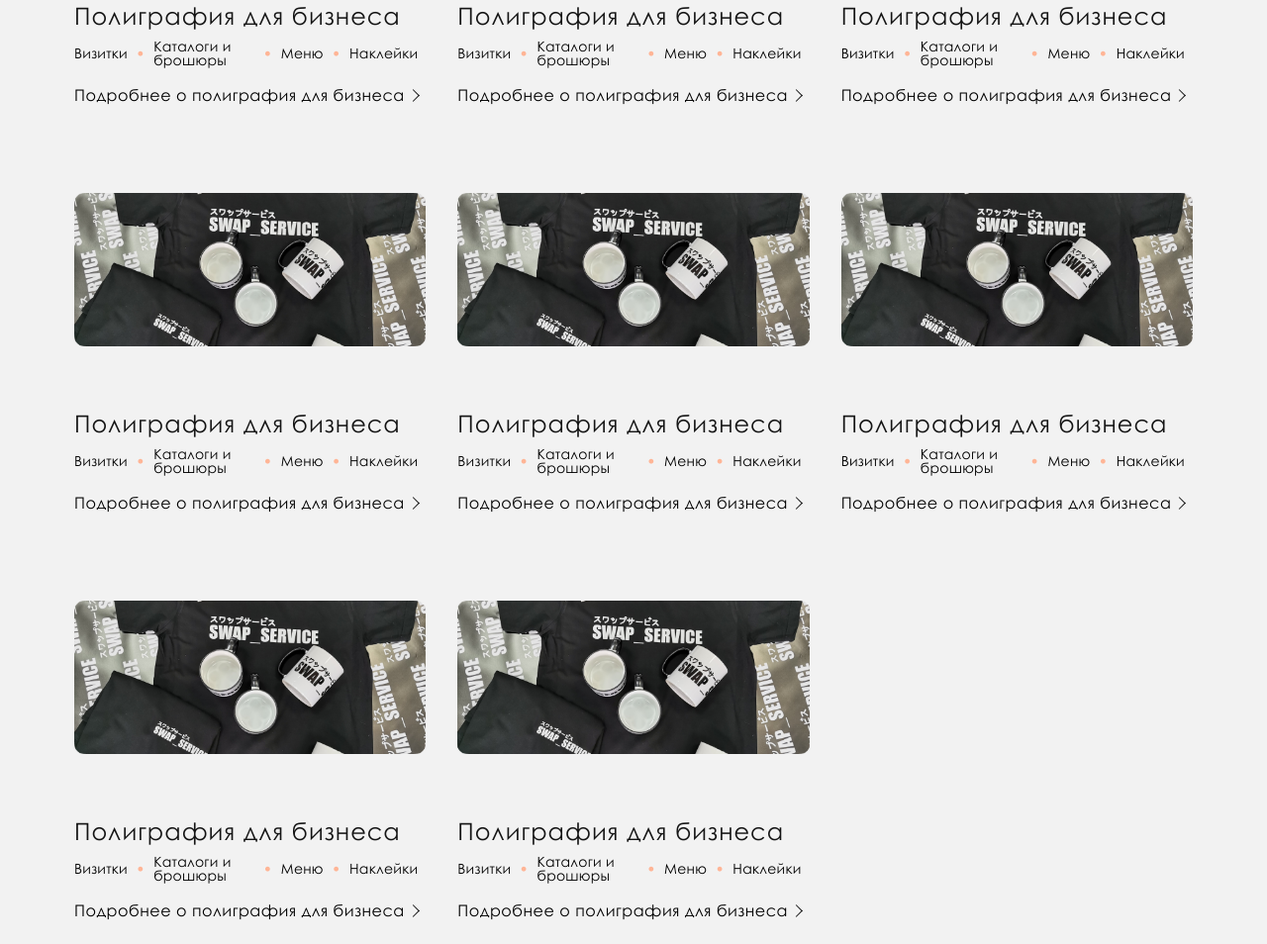
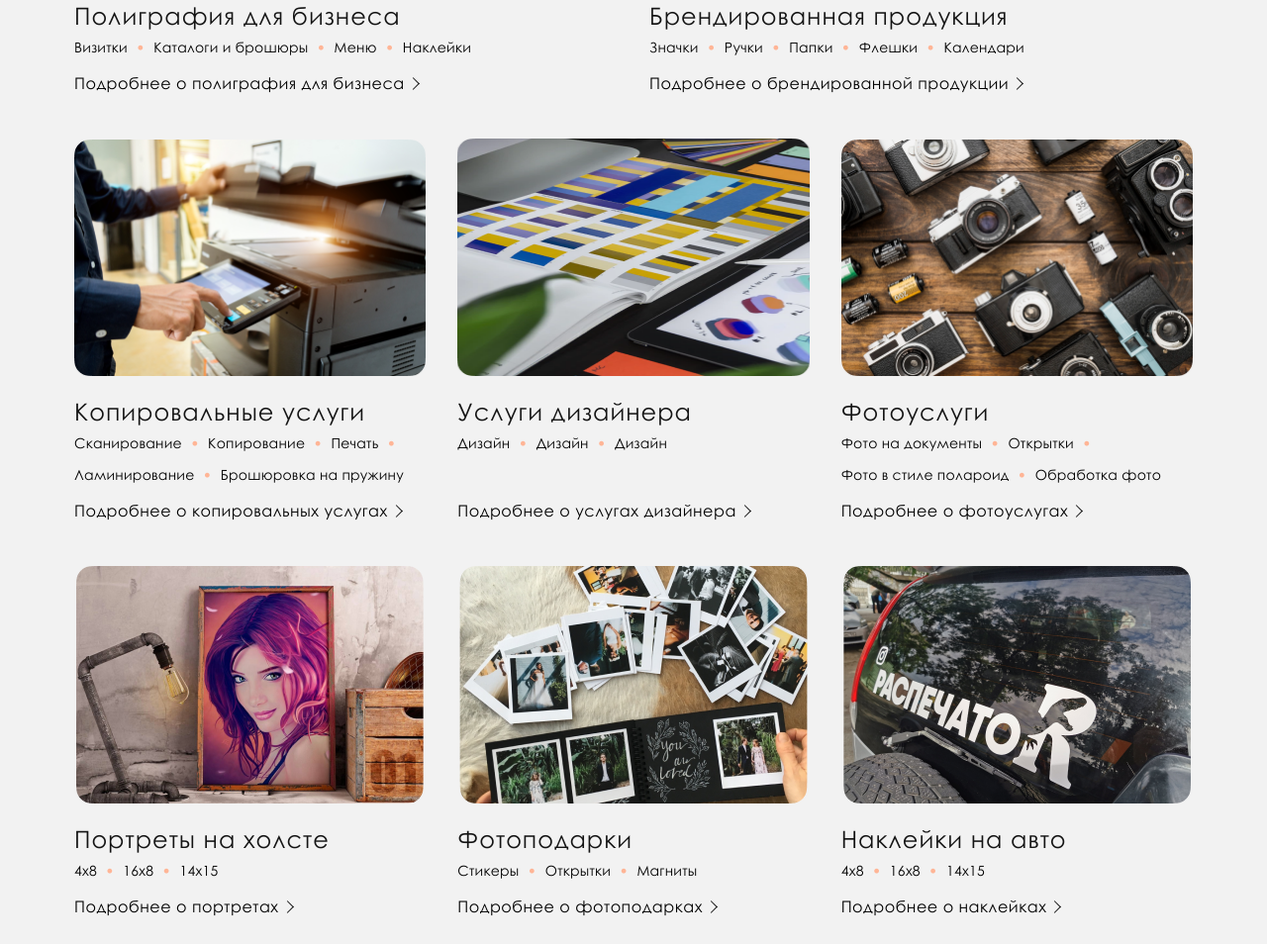
Before and after one commit to bodyguarder/project_1, a website: page app/index.html in a window 1280 px wide. Shown: the part 1158-2112 px from the top of the page at 99% size. Drawn offline with nearby package versions, Linux system fonts and the light colour scheme; files that its build step writes are made by us from their sources; files whose address does not match are found by name.

Commit message:
finished products-section

```diff
--- a/app/index.html
+++ b/app/index.html
@@ -88,7 +88,8 @@
 
         <ul class="products-section__card-list">
           <li class="products-section__card-item products-card">
-            <a class="products-card__link" href="#">
+            <a class="products-card__link"
+              style="background-image: url('../images/components/products-card/buisness-card.png');" href="#">
               <span class="sr-only">ссылка на услугу и товар</span>
             </a>
 
@@ -124,253 +125,254 @@
           </li>
 
           <li class="products-section__card-item products-card">
-            <a class="products-card__link" href="#">
+            <a class="products-card__link"
+              style="background-image: url('../images/components/products-card/buisness-card.png');" href="#">
               <span class="sr-only">ссылка на услугу и товар</span>
             </a>
 
-            <h3 class="products-card__title">Полиграфия для бизнеса</h3>
+            <h3 class="products-card__title">Брендированная продукция</h3>
 
             <a class="products-card__sublink" href="#">Подробнее
               <span class="arrows__right"></span>
             </a>
 
-            <a class="products-card__link-title" href="#">Полиграфия для бизнеса</a>
+            <a class="products-card__link-title" href="#">Брендированная продукция</a>
 
             <ul class="products-card__link-list">
               <li class="products-card__link-item">
-                <a class="products-card__product-link" href="#">Визитки</a>
+                <a class="products-card__product-link" href="#">Значки</a>
               </li>
 
               <li class="products-card__link-item">
-                <a class="products-card__product-link" href="#">Каталоги и брошюры</a>
+                <a class="products-card__product-link" href="#">Ручки</a>
               </li>
 
               <li class="products-card__link-item">
-                <a class="products-card__product-link" href="#">Меню</a>
+                <a class="products-card__product-link" href="#">Папки</a>
               </li>
 
               <li class="products-card__link-item">
-                <a class="products-card__product-link" href="#">Наклейки</a>
+                <a class="products-card__product-link" href="#">Флешки</a>
+              </li>
+
+              <li class="products-card__link-item">
+                <a class="products-card__product-link" href="#">Календари</a>
               </li>
             </ul>
 
-            <a class="products-card__link-more" href="#">Подробнее о полиграфия для бизнеса
+            <a class="products-card__link-more" href="#">Подробнее о брендированной продукции
+              <span class="arrows__right"></span>
+            </a>
+          </li>
+        </ul>
+
+        <ul class="products-section__card-list products-section__card-list--sublist">
+          <li class="products-section__card-item products-card">
+            <a class="products-card__link"
+              style="background-image: url('../images/components/products-card/copy-service.png');" href="#">
+              <span class="sr-only">ссылка на услугу и товар</span>
+            </a>
+
+            <h3 class="products-card__title">Копировальные услуги</h3>
+
+            <a class="products-card__sublink" href="#">Подробнее
+              <span class="arrows__right"></span>
+            </a>
+
+            <a class="products-card__link-title" href="#">Копировальные услуги</a>
+
+            <ul class="products-card__link-list">
+              <li class="products-card__link-item">
+                <a class="products-card__product-link" href="#">Сканирование</a>
+              </li>
+
+              <li class="products-card__link-item">
+                <a class="products-card__product-link" href="#">Копирование</a>
+              </li>
+
+              <li class="products-card__link-item">
+                <a class="products-card__product-link" href="#">Печать</a>
+              </li>
+
+              <li class="products-card__link-item">
+                <a class="products-card__product-link" href="#">Ламинирование</a>
+              </li>
+
+              <li class="products-card__link-item">
+                <a class="products-card__product-link" href="#">Брошюровка на пружину</a>
+              </li>
+            </ul>
+
+            <a class="products-card__link-more" href="#">Подробнее о копировальных услугах
               <span class="arrows__right"></span>
             </a>
           </li>
 
           <li class="products-section__card-item products-card">
-            <a class="products-card__link" href="#">
+            <a class="products-card__link"
+              style="background-image: url('../images/components/products-card/designer-service.png');" href="#">
               <span class="sr-only">ссылка на услугу и товар</span>
             </a>
 
-            <h3 class="products-card__title">Полиграфия для бизнеса</h3>
+            <h3 class="products-card__title">Услуги дизайнера</h3>
 
             <a class="products-card__sublink" href="#">Подробнее
               <span class="arrows__right"></span>
             </a>
 
-            <a class="products-card__link-title" href="#">Полиграфия для бизнеса</a>
+            <a class="products-card__link-title" href="#">Услуги дизайнера</a>
 
             <ul class="products-card__link-list">
               <li class="products-card__link-item">
-                <a class="products-card__product-link" href="#">Визитки</a>
+                <a class="products-card__product-link" href="#">Дизайн</a>
               </li>
 
               <li class="products-card__link-item">
-                <a class="products-card__product-link" href="#">Каталоги и брошюры</a>
+                <a class="products-card__product-link" href="#">Дизайн</a>
               </li>
 
               <li class="products-card__link-item">
-                <a class="products-card__product-link" href="#">Меню</a>
-              </li>
-
-              <li class="products-card__link-item">
-                <a class="products-card__product-link" href="#">Наклейки</a>
+                <a class="products-card__product-link" href="#">Дизайн</a>
               </li>
             </ul>
 
-            <a class="products-card__link-more" href="#">Подробнее о полиграфия для бизнеса
+            <a class="products-card__link-more" href="#">Подробнее о услугах дизайнера
               <span class="arrows__right"></span>
             </a>
           </li>
 
           <li class="products-section__card-item products-card">
-            <a class="products-card__link" href="#">
+            <a class="products-card__link"
+              style="background-image: url('../images/components/products-card/photo-service.png');" href="#">
               <span class="sr-only">ссылка на услугу и товар</span>
             </a>
 
-            <h3 class="products-card__title">Полиграфия для бизнеса</h3>
+            <h3 class="products-card__title">Фотоуслуги</h3>
 
             <a class="products-card__sublink" href="#">Подробнее
               <span class="arrows__right"></span>
             </a>
 
-            <a class="products-card__link-title" href="#">Полиграфия для бизнеса</a>
+            <a class="products-card__link-title" href="#">Фотоуслуги</a>
 
             <ul class="products-card__link-list">
               <li class="products-card__link-item">
-                <a class="products-card__product-link" href="#">Визитки</a>
+                <a class="products-card__product-link" href="#">Фото на документы</a>
               </li>
 
               <li class="products-card__link-item">
-                <a class="products-card__product-link" href="#">Каталоги и брошюры</a>
+                <a class="products-card__product-link" href="#">Открытки</a>
               </li>
 
               <li class="products-card__link-item">
-                <a class="products-card__product-link" href="#">Меню</a>
+                <a class="products-card__product-link" href="#">Фото в стиле полароид</a>
               </li>
 
               <li class="products-card__link-item">
-                <a class="products-card__product-link" href="#">Наклейки</a>
+                <a class="products-card__product-link" href="#">Обработка фото</a>
               </li>
             </ul>
 
-            <a class="products-card__link-more" href="#">Подробнее о полиграфия для бизнеса
+            <a class="products-card__link-more" href="#">Подробнее о фотоуслугах
               <span class="arrows__right"></span>
             </a>
           </li>
 
           <li class="products-section__card-item products-card">
-            <a class="products-card__link" href="#">
+            <a class="products-card__link"
+              style="background-image: url('../images/components/products-card/portrite-print.png');" href="#">
               <span class="sr-only">ссылка на услугу и товар</span>
             </a>
 
-            <h3 class="products-card__title">Полиграфия для бизнеса</h3>
+            <h3 class="products-card__title">Портреты на холсте</h3>
 
             <a class="products-card__sublink" href="#">Подробнее
               <span class="arrows__right"></span>
             </a>
 
-            <a class="products-card__link-title" href="#">Полиграфия для бизнеса</a>
+            <a class="products-card__link-title" href="#">Портреты на холсте</a>
 
             <ul class="products-card__link-list">
               <li class="products-card__link-item">
-                <a class="products-card__product-link" href="#">Визитки</a>
+                <a class="products-card__product-link" href="#">4х8</a>
               </li>
 
               <li class="products-card__link-item">
-                <a class="products-card__product-link" href="#">Каталоги и брошюры</a>
+                <a class="products-card__product-link" href="#">16х8</a>
               </li>
 
               <li class="products-card__link-item">
-                <a class="products-card__product-link" href="#">Меню</a>
-              </li>
-
-              <li class="products-card__link-item">
-                <a class="products-card__product-link" href="#">Наклейки</a>
+                <a class="products-card__product-link" href="#">14х15</a>
               </li>
             </ul>
 
-            <a class="products-card__link-more" href="#">Подробнее о полиграфия для бизнеса
+            <a class="products-card__link-more" href="#">Подробнее о портретах
               <span class="arrows__right"></span>
             </a>
           </li>
 
           <li class="products-section__card-item products-card">
-            <a class="products-card__link" href="#">
+            <a class="products-card__link"
+              style="background-image: url('../images/components/products-card/photo-gift.png');" href="#">
               <span class="sr-only">ссылка на услугу и товар</span>
             </a>
 
-            <h3 class="products-card__title">Полиграфия для бизнеса</h3>
+            <h3 class="products-card__title">Фотоподарки</h3>
 
             <a class="products-card__sublink" href="#">Подробнее
               <span class="arrows__right"></span>
             </a>
 
-            <a class="products-card__link-title" href="#">Полиграфия для бизнеса</a>
+            <a class="products-card__link-title" href="#">Фотоподарки</a>
 
             <ul class="products-card__link-list">
               <li class="products-card__link-item">
-                <a class="products-card__product-link" href="#">Визитки</a>
+                <a class="products-card__product-link" href="#">Стикеры</a>
               </li>
 
               <li class="products-card__link-item">
-                <a class="products-card__product-link" href="#">Каталоги и брошюры</a>
+                <a class="products-card__product-link" href="#">Открытки</a>
               </li>
 
               <li class="products-card__link-item">
-                <a class="products-card__product-link" href="#">Меню</a>
-              </li>
-
-              <li class="products-card__link-item">
-                <a class="products-card__product-link" href="#">Наклейки</a>
+                <a class="products-card__product-link" href="#">Магниты</a>
               </li>
             </ul>
 
-            <a class="products-card__link-more" href="#">Подробнее о полиграфия для бизнеса
+            <a class="products-card__link-more" href="#">Подробнее о фотоподарках
               <span class="arrows__right"></span>
             </a>
           </li>
 
           <li class="products-section__card-item products-card">
-            <a class="products-card__link" href="#">
+            <a class="products-card__link"
+              style="background-image: url('../images/components/products-card/cars-stiker.png');" href="#">
               <span class="sr-only">ссылка на услугу и товар</span>
             </a>
 
-            <h3 class="products-card__title">Полиграфия для бизнеса</h3>
+            <h3 class="products-card__title">Наклейки на авто</h3>
 
             <a class="products-card__sublink" href="#">Подробнее
               <span class="arrows__right"></span>
             </a>
 
-            <a class="products-card__link-title" href="#">Полиграфия для бизнеса</a>
+            <a class="products-card__link-title" href="#">Наклейки на авто</a>
 
             <ul class="products-card__link-list">
               <li class="products-card__link-item">
-                <a class="products-card__product-link" href="#">Визитки</a>
+                <a class="products-card__product-link" href="#">4х8</a>
               </li>
 
               <li class="products-card__link-item">
-                <a class="products-card__product-link" href="#">Каталоги и брошюры</a>
+                <a class="products-card__product-link" href="#">16х8</a>
               </li>
 
               <li class="products-card__link-item">
-                <a class="products-card__product-link" href="#">Меню</a>
-              </li>
-
-              <li class="products-card__link-item">
-                <a class="products-card__product-link" href="#">Наклейки</a>
+                <a class="products-card__product-link" href="#">14х15</a>
               </li>
             </ul>
 
-            <a class="products-card__link-more" href="#">Подробнее о полиграфия для бизнеса
-              <span class="arrows__right"></span>
-            </a>
-          </li>
-
-          <li class="products-section__card-item products-card">
-            <a class="products-card__link" href="#">
-              <span class="sr-only">ссылка на услугу и товар</span>
-            </a>
-
-            <h3 class="products-card__title">Полиграфия для бизнеса</h3>
-
-            <a class="products-card__sublink" href="#">Подробнее
-              <span class="arrows__right"></span>
-            </a>
-
-            <a class="products-card__link-title" href="#">Полиграфия для бизнеса</a>
-
-            <ul class="products-card__link-list">
-              <li class="products-card__link-item">
-                <a class="products-card__product-link" href="#">Визитки</a>
-              </li>
-
-              <li class="products-card__link-item">
-                <a class="products-card__product-link" href="#">Каталоги и брошюры</a>
-              </li>
-
-              <li class="products-card__link-item">
-                <a class="products-card__product-link" href="#">Меню</a>
-              </li>
-
-              <li class="products-card__link-item">
-                <a class="products-card__product-link" href="#">Наклейки</a>
-              </li>
-            </ul>
-
-            <a class="products-card__link-more" href="#">Подробнее о полиграфия для бизнеса
+            <a class="products-card__link-more" href="#">Подробнее о наклейках
               <span class="arrows__right"></span>
             </a>
           </li>
--- a/app/scss/common/reset.scss
+++ b/app/scss/common/reset.scss
@@ -48,7 +48,7 @@ ul {
 }
 
 a {
-  cursor: pointer;
+  cursor: url('/images/components/cursor.png'), pointer;
   color: $black;
   text-decoration: none;
 }
--- a/app/scss/components/products-card.scss
+++ b/app/scss/components/products-card.scss
@@ -12,7 +12,6 @@
     position: relative;
     height: 240px;
     ;
-    background-image: url('../images/components/products-card/buisness-card.png');
     background-repeat: no-repeat;
     background-size: contain;
     background-position: center;
@@ -31,8 +30,9 @@
     }
 
     &:hover {
-      & + .products-card__title,
-      & ~ .products-card__sublink,
+
+      &+.products-card__title,
+      &~.products-card__sublink,
       &::after {
         opacity: 1;
       }
@@ -43,6 +43,7 @@
     position: absolute;
     top: 24px;
     left: 24px;
+    pointer-events: none;
     font-size: 24px;
     color: $WhiteSmoke;
     opacity: 0;
@@ -54,6 +55,7 @@
     left: 24px;
     top: 205px;
     color: $WhiteSmoke;
+    pointer-events: none;
     opacity: 0;
     transition: opacity 0.2s linear;
   }
@@ -72,8 +74,10 @@
 
   &__link-list {
     display: flex;
+    flex-wrap: wrap;
     align-items: center;
     margin-bottom: 20px;
+    row-gap: 16px;
     color: $Nero-900;
   }
 
@@ -103,14 +107,25 @@
   }
 
   &__link-more {
+    margin-top: auto;
     display: flex;
     align-items: center;
+    transition: color 0.2s linear;
+
+    &:hover {
+      color: $SafetyOrange;
+
+      span {
+        border-color: $SafetyOrange;
+      }
+    }
 
     .arrows {
       &__right {
         margin-left: 4px;
         padding: 4px;
         border-color: $Nero-900;
+        transition: border-color 0.2s linear;
       }
     }
   }
--- a/app/scss/section/products-section.scss
+++ b/app/scss/section/products-section.scss
@@ -8,7 +8,12 @@
 
   &__card-list {
     display: grid;
-    grid-template-columns: repeat(3, 1fr);
+    grid-template-columns: repeat(2, 1fr);
     gap: 48px 32px;
+
+    &--sublist {
+      padding-top: 48px;
+      grid-template-columns: repeat(3, 1fr);
+    }
   }
 }
```
Also changed, not shown: app/images/components/cursor.png (added).
